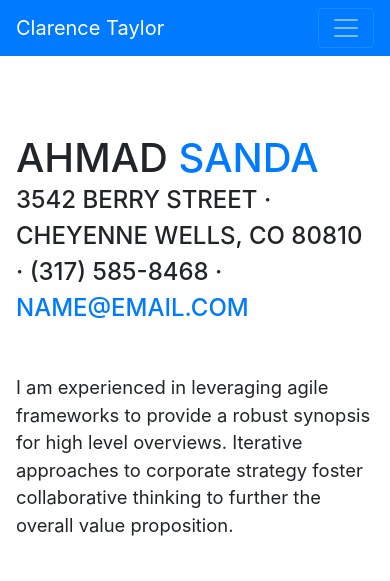
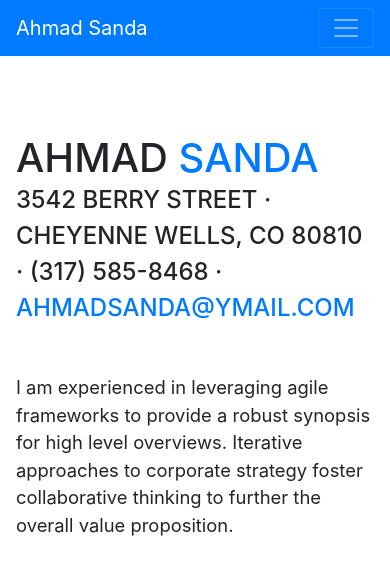
Before and after one commit to ahmadsanda/ahmadsanda.github.io, a website with bundled scripts: page index.html in a window 390 px wide. Shown: the top 581 px of the page. Built offline with nearby package versions, Linux system fonts and the light colour scheme; a web font is replaced by a local one.

Commit message:
Update index.html

```diff
--- a/index.html
+++ b/index.html
@@ -27,7 +27,7 @@
 
     <nav class="navbar navbar-expand-lg navbar-dark bg-primary fixed-top" id="sideNav">
       <a class="navbar-brand js-scroll-trigger" href="#page-top">
-        <span class="d-block d-lg-none">Clarence Taylor</span>
+        <span class="d-block d-lg-none">Ahmad Sanda</span>
         <span class="d-none d-lg-block">
           <img class="img-fluid img-profile rounded-circle mx-auto mb-2" src="img/profile.jpg" alt="">
         </span>
@@ -67,7 +67,7 @@
             <span class="text-primary">Sanda</span>
           </h1>
           <div class="subheading mb-5">3542 Berry Street · Cheyenne Wells, CO 80810 · (317) 585-8468 ·
-            <a href="mailto:name@email.com">name@email.com</a>
+            <a href="mailto:name@email.com">ahmadsanda@ymail.com</a>
           </div>
           <p class="lead mb-5">I am experienced in leveraging agile frameworks to provide a robust synopsis for high level overviews. Iterative approaches to corporate strategy foster collaborative thinking to further the overall value proposition.</p>
           <div class="social-icons">
```
